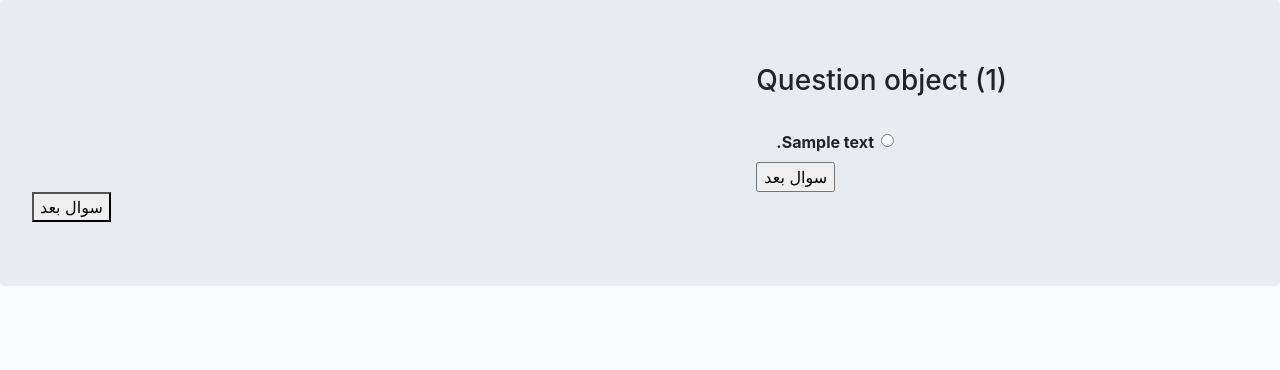
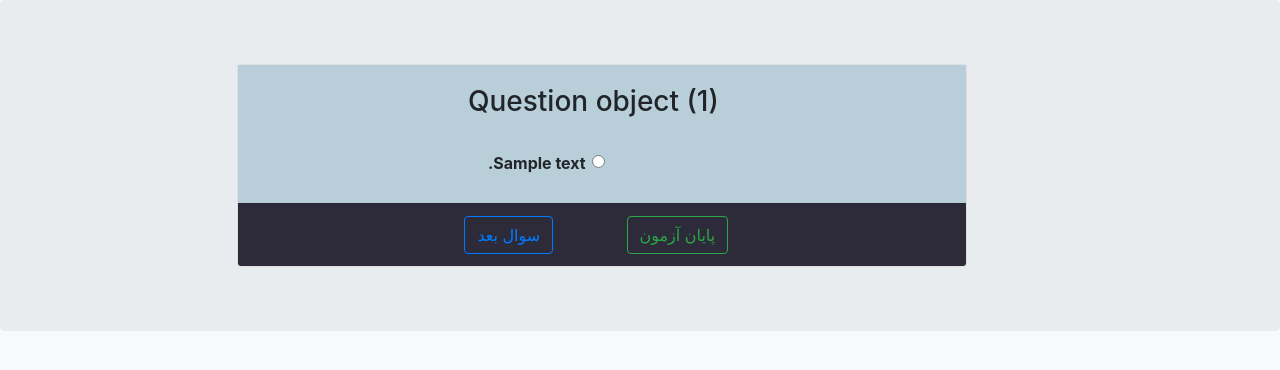
Before and after one commit to mtayebi/wordyar, a Django app: template wordyar/exams/templates/exams/exam.html in a window 1280 px wide. Shown: the part 56-426 px from the top of the page. Run offline with Django 4.2, Linux system fonts and the light colour scheme; tables that the repository leaves empty hold one stand-in row (values such as "Sample post"); the template is opened without the code that fills it: values that come from a table or form of the project are taken from there, most other values are stand-ins (such as "Sample title", 1, 10 or a date in 2020).

Commit message:
debug: debug some problems in exam view

```diff
--- a/wordyar/exams/models.py
+++ b/wordyar/exams/models.py
@@ -20,7 +20,7 @@ class Exam(BaseModel):
 
 
     def score(self):
-        if self.false_answer != 0 and self.true_answer != 0:
+        if self.false_answer != 0 or self.true_answer != 0:
             result = (((self.true_answer*3)-self.false_answer)/((self.number)*3))*100
             return result
         return 0
--- a/wordyar/exams/templates/exams/exam.html
+++ b/wordyar/exams/templates/exams/exam.html
@@ -1,7 +1,14 @@
 {% extends 'base.html' %}
 
 {% block content %}
-    <form action="" method="post" class="col-md-5">
+<div class="container">
+  <div class="row">
+    <div class="col-sm col-lg-8" style="margin-right: 20%;">
+     <div class="card ">
+
+        <div class="card-body" style="background: #b8ced9;">
+
+            <form action="" method="post" class="col-md-5" style="margin-right: 30%; text-align: -moz-center;">
                 {% csrf_token %}
 
                 <h3 type="hidden" placeholder="{{ question }}" id="question">{{ question }}</h3><br>
@@ -21,10 +28,24 @@
 
                 </div>
                 {% endfor %}
-        <input type="submit" value="سوال بعد">
+
+            </div>
+
+            <div class="card-footer" style="background: #2d2b39;">
+                <input class="btn btn-outline-success"
+                style="margin-left: 10%;" type="submit" value="پایان آزمون">
             </form>
-    <button onclick="loadQuestion()" value="سوال بعد">سوال بعد</button>
+                <button class="btn btn-outline-primary"
+                style="margin-left: 30%;" id="next" onclick="loadQuestion()"
+                value="سوال بعد">سوال بعد
+                </button>
 
+            </div>
+
+     </div>
+    </div>
+  </div>
+</div>
 {% endblock %}
 
 {% block script %}
--- a/wordyar/static/js/my-js.js
+++ b/wordyar/static/js/my-js.js
@@ -7,9 +7,22 @@ function loadQuestion(){
     document.getElementById("answer-3").checked = false
     document.getElementById("answer-4").checked = false
 
+    clearAnswer()
+
     let request = new XMLHttpRequest()
     request.onreadystatechange = function(){
         if(this.readyState == 4 && this.status == 200){
+
+            // if number of questions finished hide next button
+            if (!(JSON.parse(this.response)['continue'])){
+                document.getElementById("next").hidden = true
+                document.getElementById("question").innerHTML = "پایان آزمون"
+                document.getElementById("answer-1").innerHTML = ""
+                document.getElementById("answer-2").innerHTML = ""
+                document.getElementById("answer3").innerHTML = ""
+                document.getElementById("answer4").innerHTML = ""
+            }
+
 
             // get json responce from backend and parse it
             const answers = JSON.parse(this.response)['answers']
@@ -29,13 +42,21 @@ function loadQuestion(){
     data['question'] = document.getElementById("question").innerHTML
     data['answer'] = answer
     var response_data = JSON.stringify(data)
+
     url = "http://127.0.0.1:8000/exams/api?data="+response_data
 
     request.open("GET", url)
     request.send()
 }
 
+// get answer clicked in page and save as answer variable
 function saveAnswer(ans){
     answer = document.getElementById(ans).innerHTML
     console.log(answer)
 }
+
+
+function clearAnswer(){
+    answer = ""
+    console.log("cleared")
+}
```
Also changed, not shown: wordyar/exams/views.py (+15 -18 lines). Lines whose indentation alone changed are shown as unchanged.
